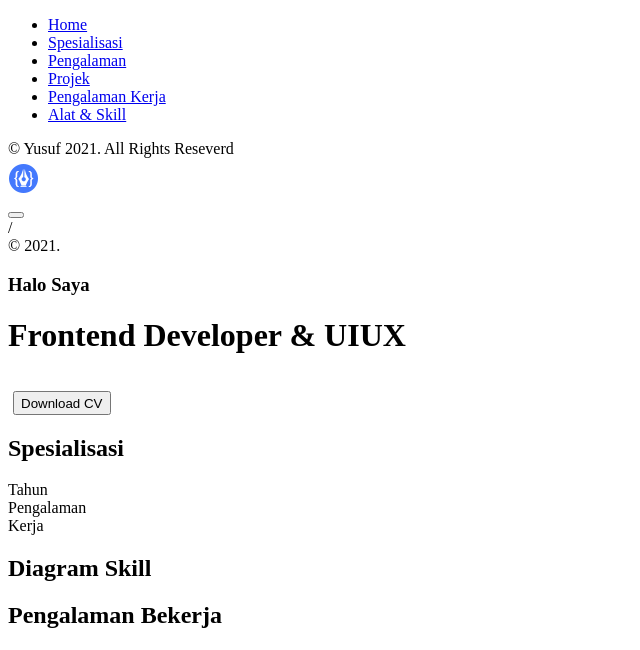
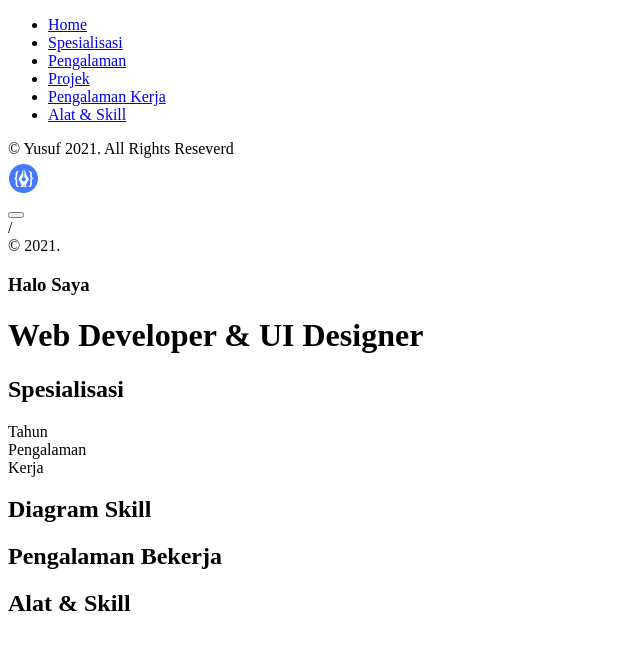
Before and after one commit to YusufCode96/cvonlinev2, a Yii app: template views/site/index.php in a window 1280 px wide. Shown: the top 650 px of the page, without its empty margins (0-640 px from the left). Run offline with PHP 8.4 and a stand-in for Yii, Linux system fonts and the light colour scheme; the template is opened without the code that fills it, so the values that code supplies are empty; some libraries are stand-ins or nearby versions; grey boxes are pictures that could not be loaded.

Commit message:
perbaikan konten index

```diff
--- a/views/site/index.php
+++ b/views/site/index.php
@@ -120,9 +120,9 @@ use yii\helpers\Url;
                       <div class="row">
                         <div class="col-md-8 col-lg-6">
                           <h3 class="text-white  wow fadeIn" data-wow-delay="0.1s"><span class="text-primary">Halo</span> Saya <?php echo $about['nama']; ?></h3>
-                          <h1 class="display-2 text-white  wow fadeIn" data-wow-delay="0.1s"><span class="">Frontend Developer & <span class="text-primary">UIUX</span></h1>
+                          <h1 class="display-2 text-white  wow fadeIn" data-wow-delay="0.1s"><span class="">Web Developer & <span class="text-primary">UI Designer</span></h1>
 
-                            <div class="col-sm-12"  style="padding-top:15px;padding-left:5px"><button type="submit" class="btn"><span style="font-size:16px" class="icon ion-ios-download-outline"></span> Download CV</button></div>
+                            <!-- <div class="col-sm-12"  style="padding-top:15px;padding-left:5px"><button type="submit" class="btn"><span style="font-size:16px" class="icon ion-ios-download-outline"></span> Download CV</button></div> -->
 
                           <!-- <a class="popup-youtube"  href="http://www.youtube.com/watch?v=0O2aH4XLbto"><span class="icon ion-ios-play"></span>Watch video </a> -->
                         </div>
--- a/views/site/indexdetail.php
+++ b/views/site/indexdetail.php
@@ -118,7 +118,7 @@ use yii\helpers\Url;
       </div>
       <img alt="" class="image-holder wow fadeIn" src="<?php  echo Yii::getAlias('@web') ?>/themeweb/images/project/<?php echo $project['image1']  ?>">
       <div class="container">
-        <p class="project-detail-text text-center"><?php echo $project['desk_project']  ?>. <a href="https://example.domain/denima6vsco" target="_blank" class="underline">https://example.domain/denima6vsco</a>
+        <p class="project-detail-text text-center"><?php echo $project['desk_project']  ?>
         </p>
         <img alt="" class="image-holder wow fadeInLeft" src="<?php  echo Yii::getAlias('@web') ?>/themeweb/images/project/<?php echo $project['image2']  ?>">
         <img alt="" class="image-holder wow fadeInRight" src="<?php  echo Yii::getAlias('@web') ?>/themeweb/images/project/<?php echo $project['image3']  ?>">
```
